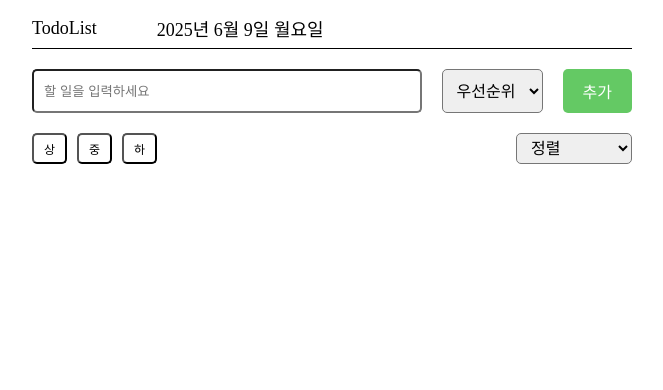
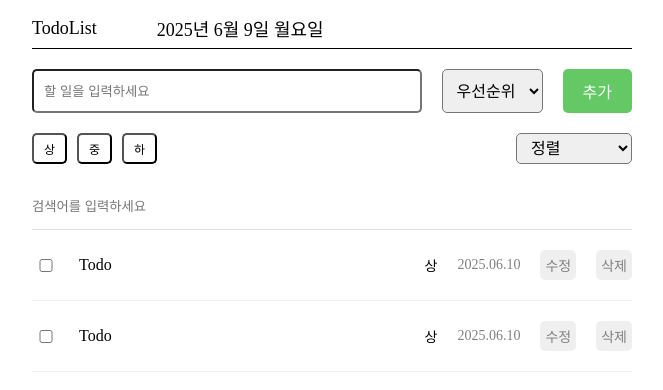
Before and after one commit to minseong-dev/react-todoList, a React (Vite) app: page / in a window 1280 px wide. Shown: the top 390 px of the page, without its empty margins (308-971 px from the left). Built offline with nearby package versions, Linux system fonts and the light colour scheme.

Commit message:
ADD : TodoList컴포넌트 추가

```diff
--- a/src/App.jsx
+++ b/src/App.jsx
@@ -2,6 +2,7 @@ import styled from "styled-components";
 import Header from "./components/Header";
 import TodoEditor from "./components/TodoEditor";
 import TodoFilterSort from "./components/TodoFilterSort";
+import TodoList from "./components/TodoList";
 
 function App() {
     return (
@@ -10,6 +11,7 @@ function App() {
                 <Header />
                 <TodoEditor />
                 <TodoFilterSort />
+                <TodoList />
             </Wrapper>
         </>
     );
--- /dev/null
+++ b/src/components/TodoItem.jsx
@@ -0,0 +1,50 @@
+import styled from "styled-components";
+
+const TodoItem = () => {
+    return (
+        <Wrapper>
+            <Input type="checkbox" />
+            <Content>Todo</Content>
+            <Pv>상</Pv>
+            <Date>2025.06.10</Date>
+            <Button>수정</Button>
+            <Button>삭제</Button>
+        </Wrapper>
+    );
+};
+
+export default TodoItem;
+
+const Wrapper = styled.div`
+    display: flex;
+    align-items: center;
+    gap: 20px;
+    padding-bottom: 20px;
+    border-bottom: 1px solid rgb(240, 240, 240);
+`;
+
+const Input = styled.input`
+    width: 20px;
+`;
+
+const Content = styled.span`
+    flex: 1;
+`;
+
+const Pv = styled.span`
+    font-size: 14px;
+`;
+
+const Date = styled.span`
+    font-size: 14px;
+    color: gray;
+`;
+
+const Button = styled.button`
+    cursor: pointer;
+    color: gray;
+    font-size: 14px;
+    border: none;
+    border-radius: 5px;
+    padding: 5px;
+`;
--- /dev/null
+++ b/src/components/TodoList.jsx
@@ -0,0 +1,32 @@
+import styled from "styled-components";
+import TodoItem from "./TodoItem";
+
+const TodoList = () => {
+    return (
+        <Wrapper>
+            <Input placeholder="검색어를 입력하세요" />
+            <TodoItem />
+            <TodoItem />
+        </Wrapper>
+    );
+};
+
+export default TodoList;
+
+const Wrapper = styled.div`
+    display: flex;
+    flex-direction: column;
+    gap: 20px;
+`;
+
+const Input = styled.input`
+    width: 100%;
+    border: none;
+    border-bottom: 1px solid rgb(220, 220, 220);
+    padding: 15px 0px;
+
+    &:focus {
+        outline: none;
+        border-bottom: 1px solid black;
+    }
+`;
```
